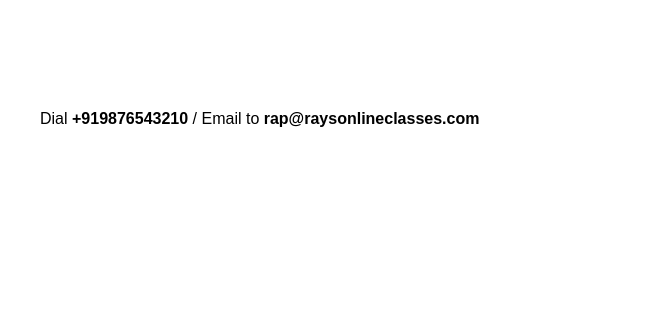
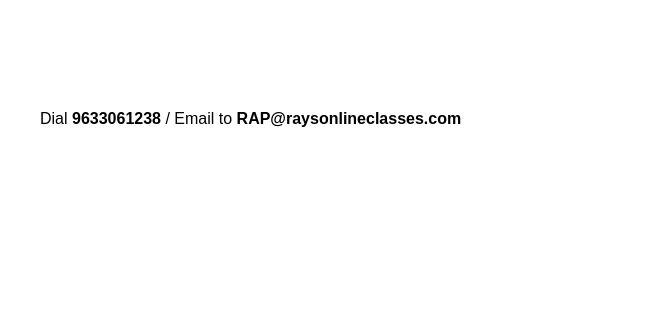
Before and after one commit to Viz-Digital/RAP, a plain HTML site: page index.html in a window 1280 px wide. Shown: the part 2560-2880 px from the top of the page, 0-659 px from the left. Drawn offline with nearby package versions, Linux system fonts and the light colour scheme.

Commit message:
update index.html

```diff
--- a/index.html
+++ b/index.html
@@ -52,7 +52,7 @@
             <img src="Assets/worldmap.png" alt="wm">
             <div class="contact">
                 <Label>To know more and to be a part of the programme</label>
-                <p>Dial <b>+919876543210</b> / Email to <b>rap@raysonlineclasses.com</b></p>
+                <p>Dial <b>9633061238</b> / Email to <b>RAP@raysonlineclasses.com</b></p>
             </div>
         </div>
     </div>
```
